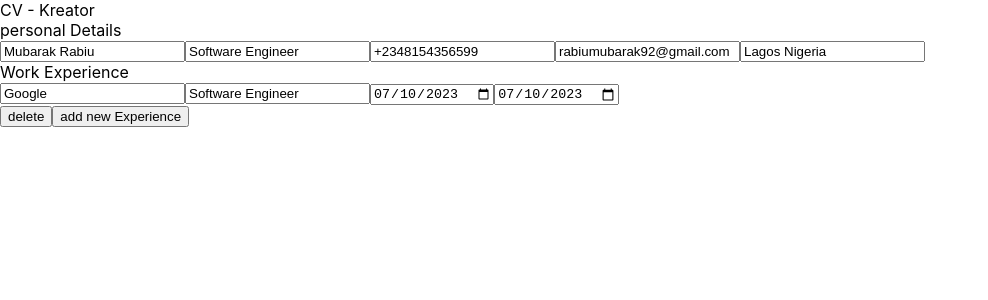
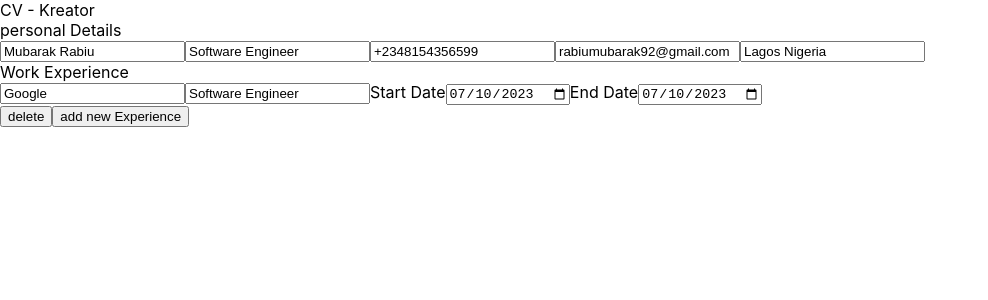
Before and after one commit to mubzie/cv-project, a React (Create React App) app: page / in a window 1280 px wide. Shown: the top 300 px of the page, without its empty margins (0-988 px from the left). Built offline with nearby package versions, Linux system fonts and the light colour scheme.

Commit message:
fixed class name issue in work exp. comp

```diff
--- a/src/components/formComponentWorkExp.js
+++ b/src/components/formComponentWorkExp.js
@@ -52,8 +52,10 @@ class WorkExperience extends Component {
                 <form>
                     <input type="text" placeholder="Company" id="nameInput" onChange={this.handleCompany} value={this.state.company}></input>
                     <input type="text" placeholder="Role" id="occupationInput" onChange={this.handleRole} value={this.state.role}></input>
-                    <input type="date" placeholder="Start Date" id="phoneInput" onChange={this.handleStartDate} value={this.state.startDate}></input>
-                    <input type="date" placeholder="End Date" id="emailInput" onChange={this.handleEndDate} value={this.state.endDate}></input>
+                    <label htmlFor="startDateInput">Start Date</label>
+                    <input type="date" placeholder="Start Date" id="startDateInput" onChange={this.handleStartDate} value={this.state.startDate}></input>
+                    <label htmlFor="endDateInput">End Date</label>
+                    <input type="date" placeholder="End Date" id="endDateInput" onChange={this.handleEndDate} value={this.state.endDate}></input>
                 </form>
 
                 <div className="form-btns">
--- a/src/components/navbar.js
+++ b/src/components/navbar.js
@@ -1,6 +1,6 @@
 function Navbar({title}) {
     return(
-        <div>{title}</div>
+        <div className="navbar">{ title }</div>
     )
 }
 
```
